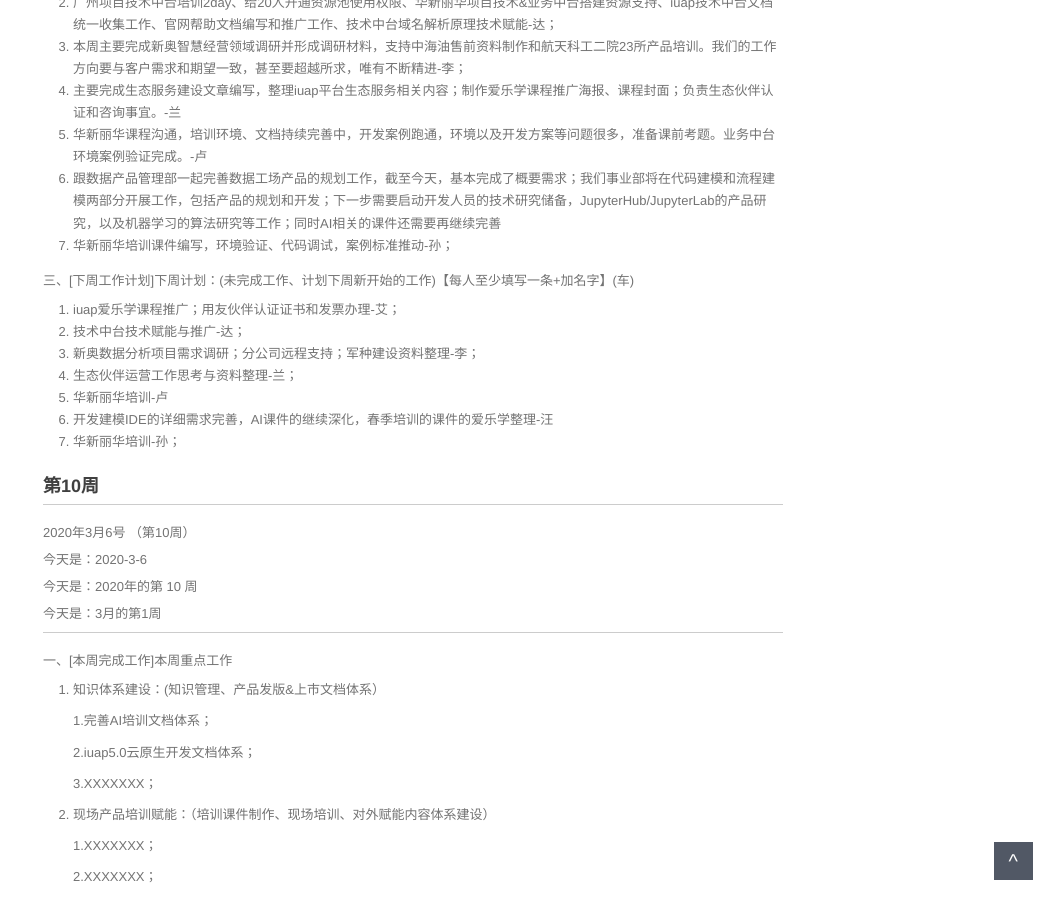
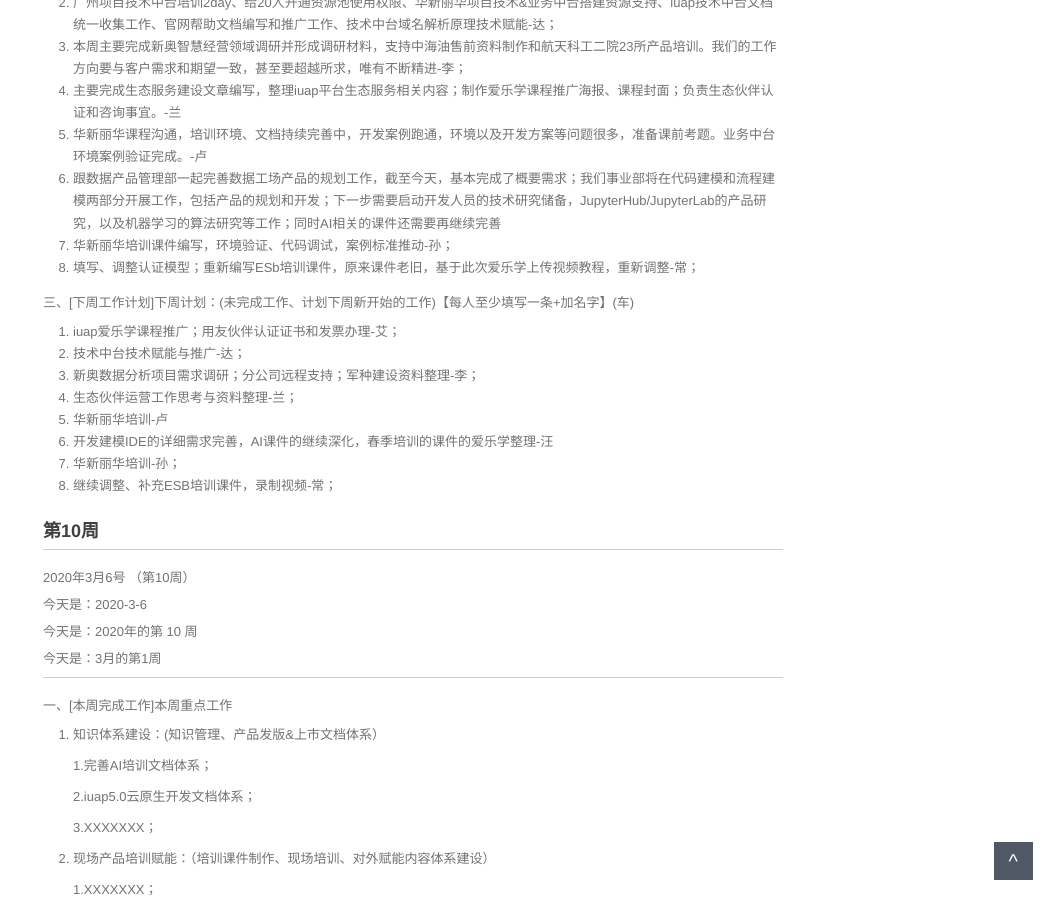
Before and after one commit to walllFlower/blog, a Jekyll site: the page built from 2020-02-28-day_report.md, in a window 1280 px wide and 900 px high, scrolled down 1417 px. Shown: the whole window, without its empty margins (227-1280 px from the left). Built offline with Jekyll 4.4.1, drawn with Linux system fonts in a browser that asks for light colours; comment, search, counter and statistics services are not loaded.

Commit message:
Update 2020-02-28-day_report.md

```diff
--- a/2020-02-28-day_report.md
+++ b/2020-02-28-day_report.md
@@ -85,6 +85,7 @@ categories: 技术运营工作周报
 5. 华新丽华课程沟通，培训环境、文档持续完善中，开发案例跑通，环境以及开发方案等问题很多，准备课前考题。业务中台环境案例验证完成。-卢
 6. 跟数据产品管理部一起完善数据工场产品的规划工作，截至今天，基本完成了概要需求；我们事业部将在代码建模和流程建模两部分开展工作，包括产品的规划和开发；下一步需要启动开发人员的技术研究储备，JupyterHub/JupyterLab的产品研究，以及机器学习的算法研究等工作；同时AI相关的课件还需要再继续完善
 7. 华新丽华培训课件编写，环境验证、代码调试，案例标准推动-孙；
+8. 填写、调整认证模型；重新编写ESb培训课件，原来课件老旧，基于此次爱乐学上传视频教程，重新调整-常；
 
 
 三、[下周工作计划]下周计划：(未完成工作、计划下周新开始的工作)【每人至少填写一条+加名字】(车)
@@ -96,7 +97,7 @@ categories: 技术运营工作周报
 5. 华新丽华培训-卢
 6. 开发建模IDE的详细需求完善，AI课件的继续深化，春季培训的课件的爱乐学整理-汪
 7. 华新丽华培训-孙；
-
+8. 继续调整、补充ESB培训课件，录制视频-常；
 
 
 ###  第10周
```
